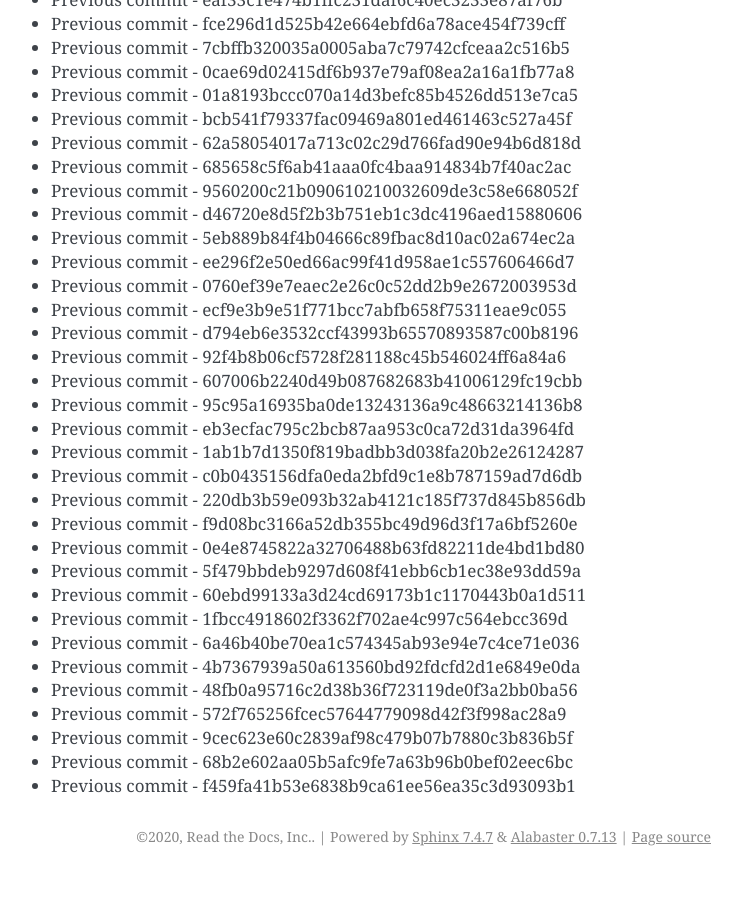
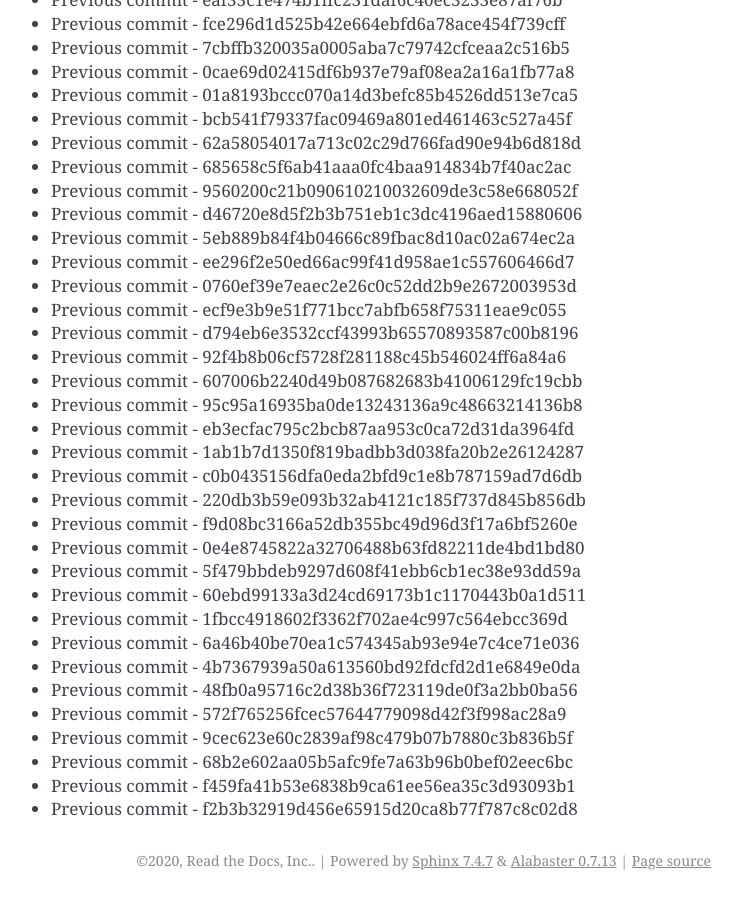
Before and after one commit to readthedocs/rtd-git-stresstest, a Sphinx documentation site: the page built from docs/updates.rst, in a window 1280 px wide and 900 px high, scrolled down 15100 px. Shown: the whole window, without its empty margins (399-1141 px from the left). Built offline with Sphinx 7.4.7, drawn with Linux system fonts in a browser that asks for light colours; before the commit the page ends 15976 px from its top, so only the background shows below that.

Commit message:
Generating commit from previous: f2b3b32919d456e65915d20ca8b77f787c8c02d8

```diff
--- a/docs/updates.rst
+++ b/docs/updates.rst
@@ -666,3 +666,4 @@ It can be tested for any performance characteristics.
 * Previous commit - 9cec623e60c2839af98c479b07b7880c3b836b5f
 * Previous commit - 68b2e602aa05b5afc9fe7a63b96b0bef02eec6bc
 * Previous commit - f459fa41b53e6838b9ca61ee56ea35c3d93093b1
+* Previous commit - f2b3b32919d456e65915d20ca8b77f787c8c02d8
```
